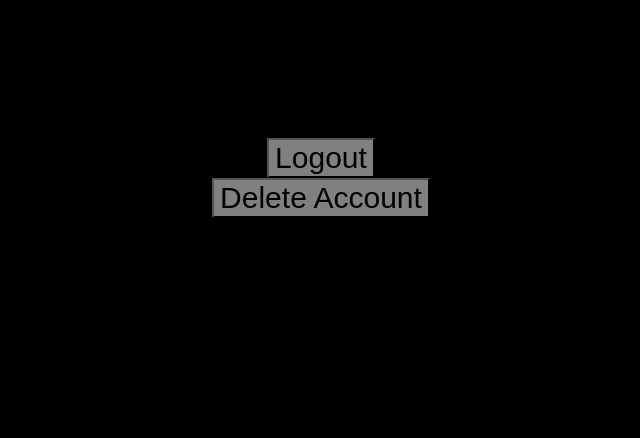
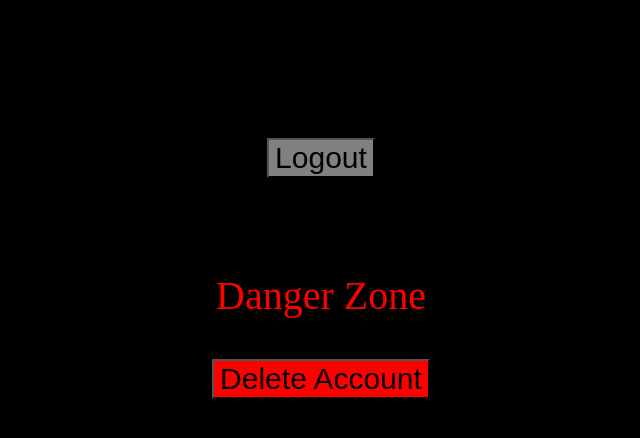
Before and after one commit to 101shreyash/calibar, a React (Vite) app in the folder frontend/: page /setting in a window 1280 px wide. Shown: the top 438 px of the page, without its empty margins (319-959 px from the left). Built offline with nearby package versions, Linux system fonts and the light colour scheme.

Commit message:
Delete account

```diff
--- a/frontend/src/App.css
+++ b/frontend/src/App.css
@@ -72,3 +72,18 @@ button:hover{
 .searchinput::placeholder{
     color: black;
 }
+
+
+
+.alertdanger{
+    color: red;
+    font-size: 40px;
+}
+
+.alertbtn{
+    background-color: red;
+}
+
+.alertbtn:hover{
+    background-color: rgb(215, 0, 0);
+}
--- a/frontend/src/components/profile.jsx
+++ b/frontend/src/components/profile.jsx
@@ -1,6 +1,7 @@
 import { Link } from "react-router-dom";
 import { useState, useEffect } from "react";
 import Setting from "./setting";
+import { useForm } from "react-hook-form";
 
 
 function Profile() {
@@ -8,6 +9,7 @@ function Profile() {
     let [name, setname] = useState();
     let [comparisonid, setcomparisonid] = useState();
 
+      let {register , handleSubmit} = useForm();
 
     async function DbQuery() {
 
@@ -53,9 +55,27 @@ useEffect(() => {
 } , [])
 
 
+
+function FormSubmission(data) {
+
+console.log(data.comparisionid);
+
+
+}
+
+
     return <>
         <Link className="links" to="/setting"> Setting</Link>
         <br /><br /><br />
+
+            <form onSubmit={handleSubmit(FormSubmission)}>
+
+        <input type="search" placeholder="Enter your friends comparison id" {...register("comparisionid")}/>
+                <button type="submit">search</button>
+
+        </form>
+
+
 
         <h1>{name} ,  Yours Profile Stats !</h1>
         <br /><br /><br /><br />
@@ -67,6 +87,10 @@ useEffect(() => {
         <Link className="links" to="/viewworkout">View Your Workout</Link>
         <br /><br /><br />
 
+
+
+
+
     </>
 
 }
--- a/frontend/src/components/setting.jsx
+++ b/frontend/src/components/setting.jsx
@@ -9,7 +9,7 @@ function Setting() {
 
     function AlertDelete() {
 
-        const bool = confirm("Are you sure you want to delete your account?")
+        const bool = confirm("Doing So will permanently delete all your workouts and your account are you sure?")
 
 
 
@@ -68,8 +68,10 @@ function Setting() {
         <br />
         <br />
         <button onClick={AlertLogout}>Logout</button>
-        <br />
-        <button onClick={AlertDelete}>Delete Account</button>
+        <br /><br /><br /><br />
+        <p className="alertdanger">Danger Zone</p>
+
+        <button className="alertbtn" onClick={AlertDelete}>Delete Account</button>
         <br />
 
     </>
```
Also changed, not shown: 1 other file (tests, documents, lock files or other folders).
